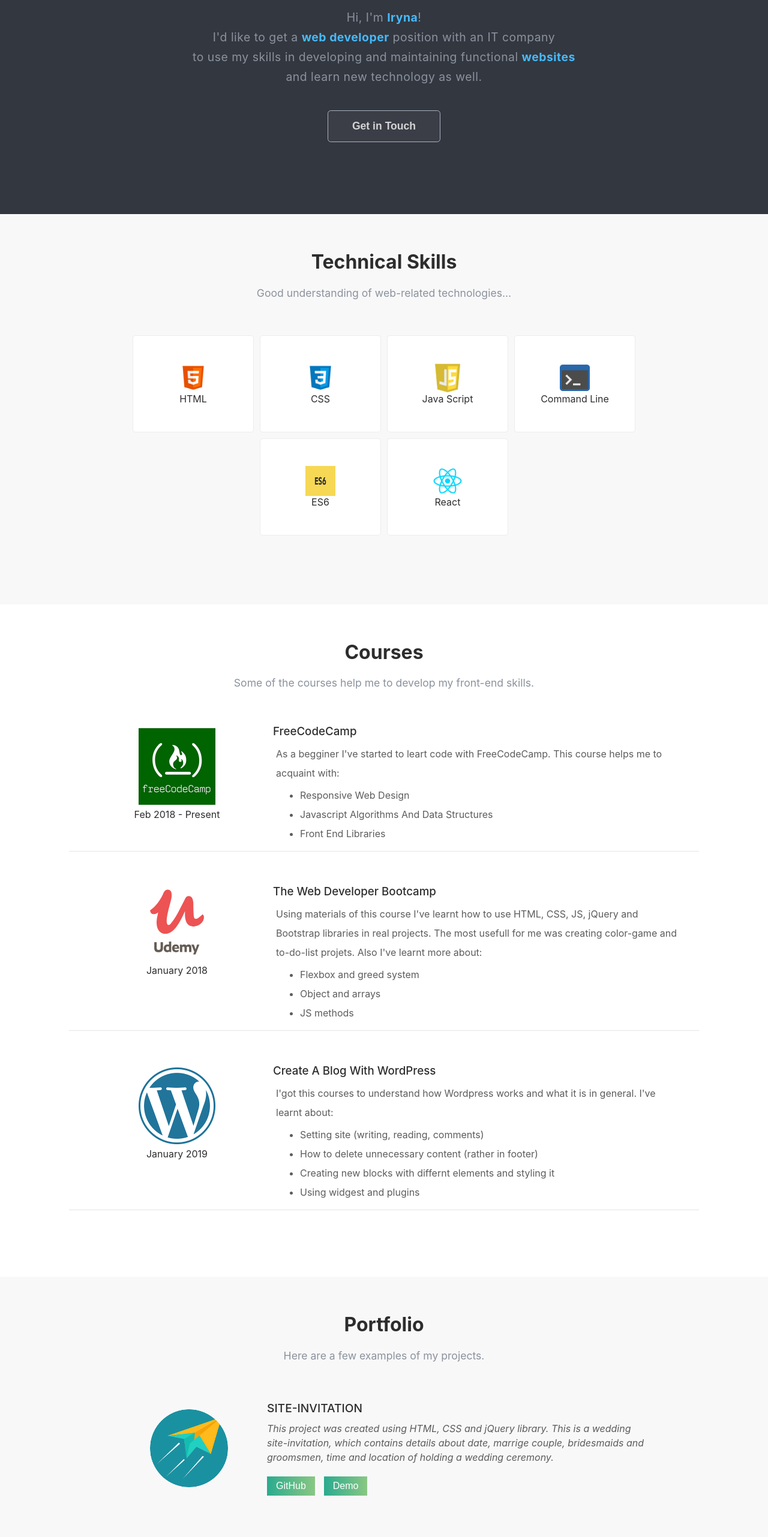
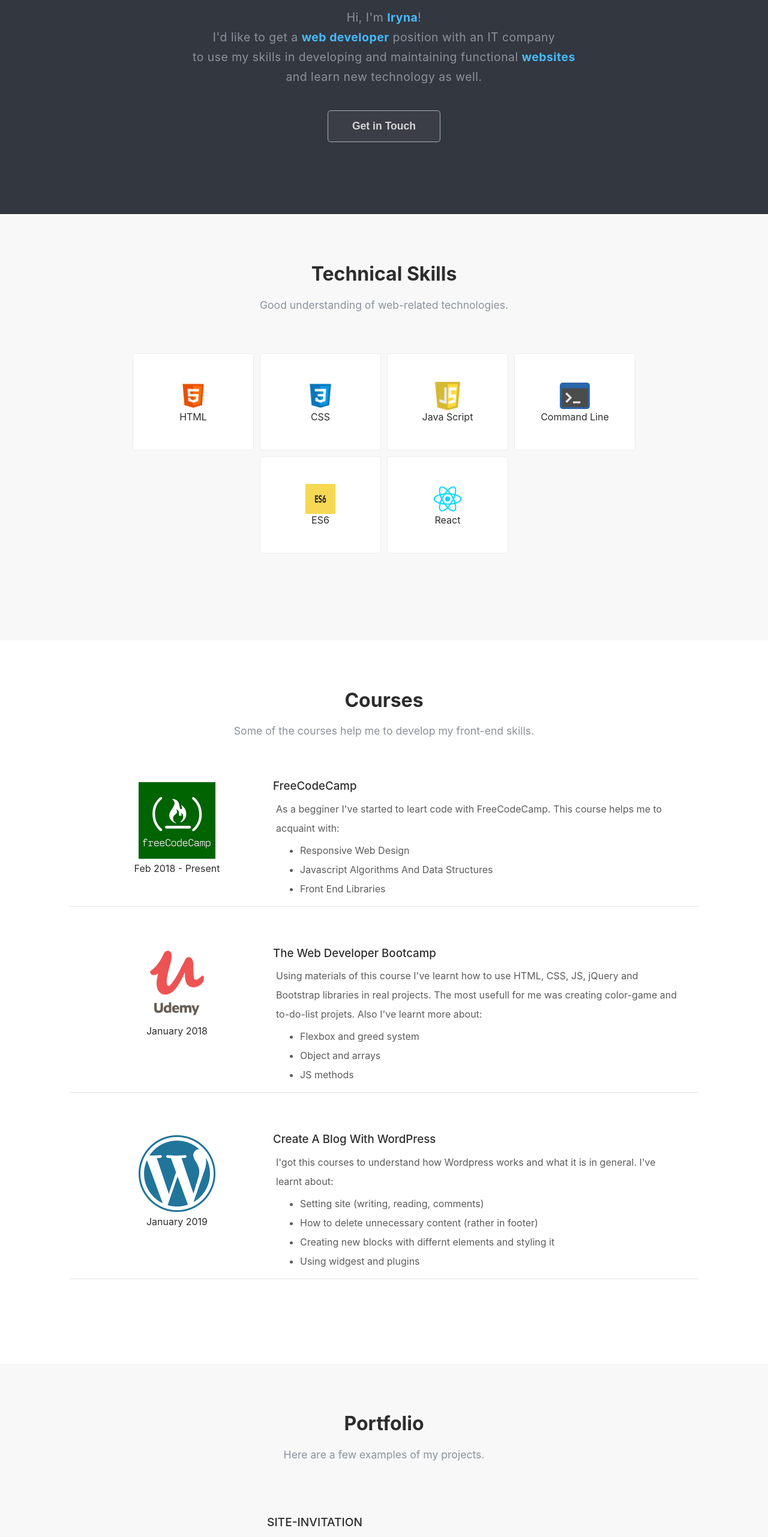
Before and after one commit to irynahotsiy/iHotsiy-Portfolio, a React (Create React App) app: page / in a window 1280 px wide. Shown: the part 234-2797 px from the top of the page at 60% size. Built offline with nearby package versions, Linux system fonts and the light colour scheme.

Commit message:
changing favicon

```diff
--- a/public/index.html
+++ b/public/index.html
@@ -20,13 +20,14 @@
       work correctly both with client-side routing and a non-root public URL.
       Learn how to configure a non-root public URL by running `npm run build`.
     -->
-    <title>React App</title>
+    <title>Iryna Hotsiy</title>
   </head>
   <body>
     <noscript>
       You need to enable JavaScript to run this app.
     </noscript>
     <div id="root"></div>
+
     <!--
       This HTML file is a template.
       If you open it directly in the browser, you will see an empty page.
--- a/src/components/Contacts/Contacts.css
+++ b/src/components/Contacts/Contacts.css
@@ -9,6 +9,7 @@
     font-weight: 400;
 }
 .end p{
+    margin: 0;
     padding: 20px;
     line-height: 1.7;
     color: #909db7;
--- a/src/components/Courses/Courses.css
+++ b/src/components/Courses/Courses.css
@@ -1,6 +1,6 @@
 .white-body{
     background: white;
-    padding: 60px 0;
+    padding: 80px 0;
     text-align: center;
     color: #2d2d2d;
 }
@@ -27,7 +27,7 @@
     width: 100%;
     max-width: 680px;
     text-align: start;
-    line-height: 2em;
+    line-height: 1.8;
 }
 .information h3{
     text-transform: capitalize;
--- a/src/components/Navbar/Navbar.css
+++ b/src/components/Navbar/Navbar.css
@@ -43,18 +43,19 @@
     list-style: none;
     flex-direction: row;
 }
-.nav-item{
-    padding: 20px 40px;
+.nav-item {
+    padding: 20px 0;
 }
 .nav-item a {
+    padding: 30px 40px;
     text-decoration: none;
     cursor: pointer;
-    color: #aab2bf;
+    color: white;
 }
 .nav-item:hover > a, .nav-item:focus a{
     color: #1d1e25;
 }
-.nav-item:hover, .nav-item:focus{
+.nav-item:hover , .nav-item:focus{
     background: #aab2bf;
     transition: all 0.5s;
 }
@@ -90,6 +91,7 @@ button{
         text-align: end;
     }
     .nav-item a {
+        padding: 30px 0px;
         text-decoration: none;
         cursor: pointer;
         color: #aab2bf;
--- a/src/components/Portfolio/Portfolio.css
+++ b/src/components/Portfolio/Portfolio.css
@@ -41,14 +41,29 @@
     padding: 10px;
 }
 .project-background article{
+    margin: 15px 0;
     font-size: 1.2rem;
     font-weight: 500;
     text-transform: uppercase;
 }
+.technologies span {
+    margin-right: 30px;
+}
+.technologies span::before {
+    content: "•";
+    color: #45bafc;
+    font-size: 26px;
+    line-height: 21px;
+    vertical-align: middle;
+    display: inline-block;
+    padding-bottom: 5px;
+    box-sizing: border-box;
+    margin-right: 4px;
+}
 .project-background p{
-    margin: 10px 0;
-    font-style: italic;
-    line-height: 1.5;
+    padding: 0;
+    margin: 15px 0;
+    line-height: 1.8;
     color: #5d5c5c;
 }
 
@@ -61,4 +76,10 @@
     .project-background{
         text-align: center;
     }
+    .technologies span{
+        margin: 0 15px;
+    }
+    .gradiented-btn{
+        margin: 0 15px;
+    }
 }
--- a/src/components/Portfolio/Portfolio.jsx
+++ b/src/components/Portfolio/Portfolio.jsx
@@ -15,9 +15,19 @@ class Portfolio extends Component {
                 <div className="project-icon">
                   <img src={el.img} alt="project"/>
                 </div>
+
                 <div className="project-background">
+
                   <article>{el.title}</article>
-                  <p>{el.description}</p>
+
+                  <div className="technologies">
+                  {el.content.map(el => (
+                   <span>{el}</span>
+                  ))}
+                </div>
+                  <p>
+
+                  {el.description}</p>
                   <div>
                     <button className="gradiented-btn">
                       <a href={el.github} target="_blank" rel="noopener noreferrer">GitHub</a>
--- a/src/components/Skills/Skills.css
+++ b/src/components/Skills/Skills.css
@@ -1,6 +1,6 @@
 .blue-body{
     background: #f8f8f9;
-    padding: 60px 0;
+    padding: 80px 0;
     text-align: center;
     color:#2d2d2d;
 }
@@ -14,7 +14,7 @@ blockquote{
     line-height: 1.7em;
 }
 .container{
-    margin: 50px 0;
+    margin: 60px 0;
     max-width: 1050px;
     margin-left: auto;
     margin-right: auto;
--- a/src/components/Skills/Skills.jsx
+++ b/src/components/Skills/Skills.jsx
@@ -7,7 +7,8 @@ class Skills extends Component {
         return (
             <section className="blue-body" id="skills">
                 <header>Technical Skills</header>
-                <blockquote>Good understanding of web-related technologies...</blockquote>
+                <blockquote>Good understanding of web-related technologies.
+                </blockquote>
                 <div className="container">
                     <div className="row">
                         { this.props.skills.map(li => <figure key={li.id} className="box">
--- a/src/db.js
+++ b/src/db.js
@@ -83,6 +83,7 @@ export const db = {
             "id": "1",
             "img":  require("./Photos/invitation.png"),
             "title": "Site-invitation",
+            "content": ["jQuery", "HTML", "CSS"],
             "description": "This project was created using HTML, CSS and jQuery library. This is a wedding site-invitation, which contains details about date, marrige couple, bridesmaids and groomsmen, time and location of holding a wedding ceremony.",
             "github": "https://github.com/irynahotsiy/site-invitation",
             "demo": "https://irynahotsiy.github.io/site-invitation"
@@ -91,6 +92,7 @@ export const db = {
             "id": "2",
             "img":  require("./Photos/todo.png"),
             "title": "To-do-list",
+            "content": ["React", "HTML", "CSS"],
             "description": "To-do-list was created using create-react-app (or React Framework). Instead of css was used Style Component. Using this ... you can add new todo-items to your to-do-list, you can pin it, check as done or delete from the list.",
             "github": "https://github.com/irynahotsiy/to-do-list",
             "demo": "https://toddddo-list.netlify.com"
@@ -99,6 +101,7 @@ export const db = {
             "id": "3",
             "img": require("./Photos/color.png"),
             "title": "Color-game",
+            "content": ["JS", "HTML", "CSS"],
             "description": "lorem ipsum lorem ipsumlorem ipsumlorem ipsumlorem ipsumlorem  ipsumlorem ipsumlorem ipsumlorem ipsum",
             "github": "https://github.com/irynahotsiy/color-Game",
             "demo": "https://colorr-game.netlify.com"
@@ -108,6 +111,7 @@ export const db = {
             "id": "4",
             "img": require("./Photos/color-game.png"),
             "title": "Color-game-react",
+            "content": ["React", "HTML", "CSS"],
             "description": "lorem ipsum lorem ipsumlorem ipsumlorem ipsumlorem ipsumlorem  ipsumlorem ipsumlorem ipsumlorem ipsum",
             "github": "https://github.com/irynahotsiy/color-game-react",
             "demo": "https://color-game-react.netlify.com"
```
Also changed, not shown: public/manifest.json, src/components/Navbar/Navbar.jsx (line endings or trailing spaces), 2 other files (tests, documents, lock files or other folders).
